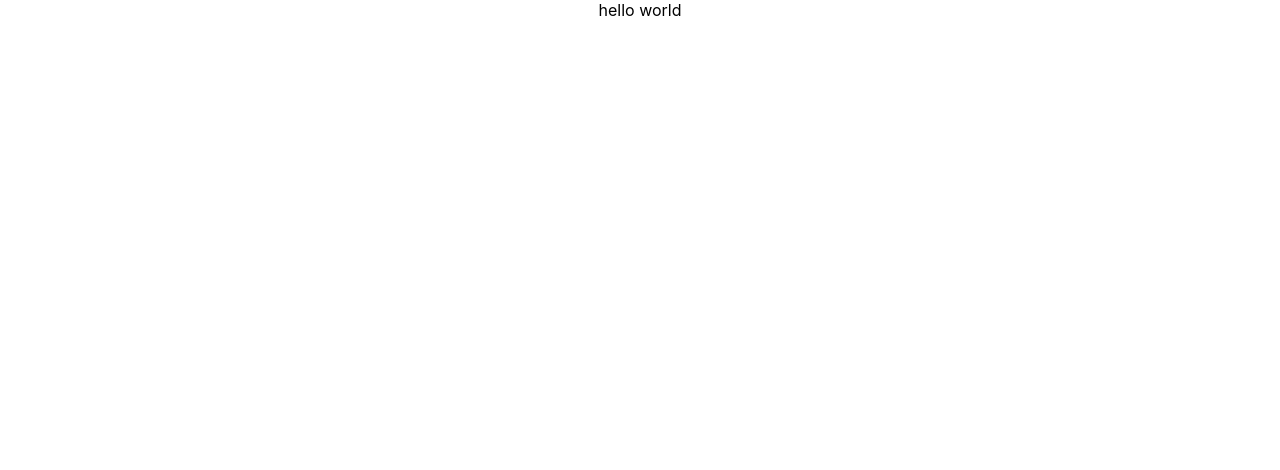
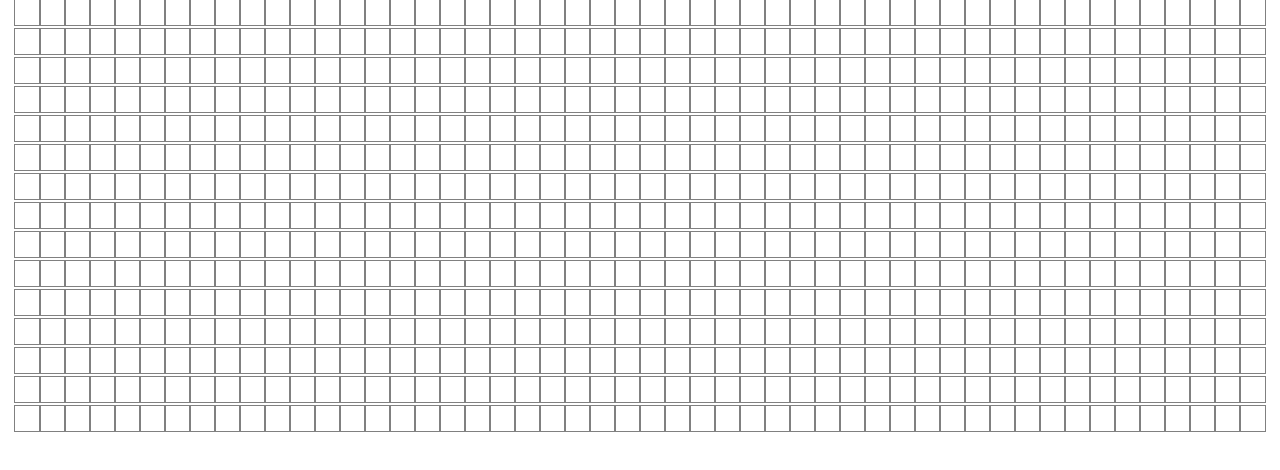
Before and after one commit to kloudysky/Pathfindr, a React (Create React App) app: page / in a window 1280 px wide. Shown: the top 470 px of the page. Built offline with nearby package versions, Linux system fonts and the light colour scheme.

Commit message:
setup empty nodes and grid

```diff
--- a/src/components/Visualizer.jsx
+++ b/src/components/Visualizer.jsx
@@ -1,5 +1,42 @@
-const Visualizer = () => {
-  return <div>hello world</div>;
-};
+import React, { Component } from "react";
+import Node from "./node/Node";
+import "./visualizer.css";
 
-export default Visualizer;
+export default class Visualizer extends Component {
+  constructor(props) {
+    super(props);
+    this.state = {
+      nodes: [],
+    };
+  }
+
+  componentDidMount() {
+    const nodes = [];
+    for (let row = 0; row < 15; row++) {
+      const currentRow = [];
+      for (let column = 0; column < 50; column++) {
+        currentRow.push([]);
+      }
+      nodes.push(currentRow);
+    }
+    this.setState({ nodes });
+  }
+
+  render() {
+    const { nodes } = this.state;
+
+    return (
+      <div className="grid">
+        {nodes.map((row, rowIdx) => {
+          return (
+            <div>
+              {row.map((node, nodeIdx) => (
+                <Node></Node>
+              ))}
+            </div>
+          );
+        })}
+      </div>
+    );
+  }
+}
--- a/src/components/node/Node.jsx
+++ b/src/components/node/Node.jsx
@@ -0,0 +1,8 @@
+import React, { Component } from "react";
+import "./node.css";
+
+export default class Node extends Component {
+  render() {
+    return <div className="node"></div>;
+  }
+}
--- a/src/components/node/node.css
+++ b/src/components/node/node.css
@@ -0,0 +1,6 @@
+.node {
+  width: 25px;
+  height: 25px;
+  outline: 1px solid gray;
+  display: inline-block;
+}
--- a/src/components/visualizer.css
+++ b/src/components/visualizer.css
@@ -0,0 +1,3 @@
+.grid {
+  min-width: 1250px;
+}
```
